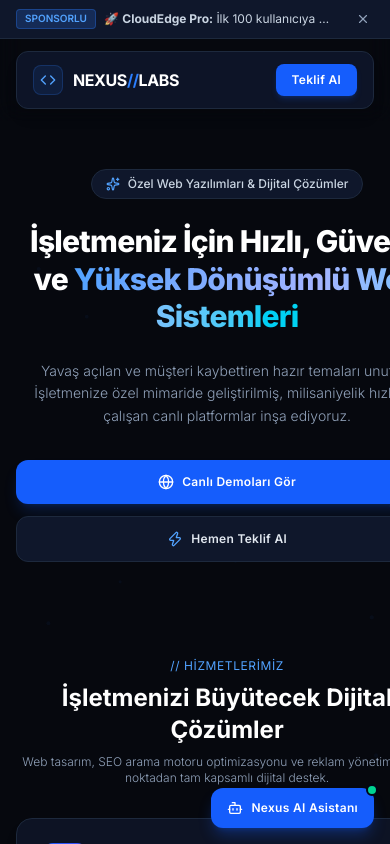
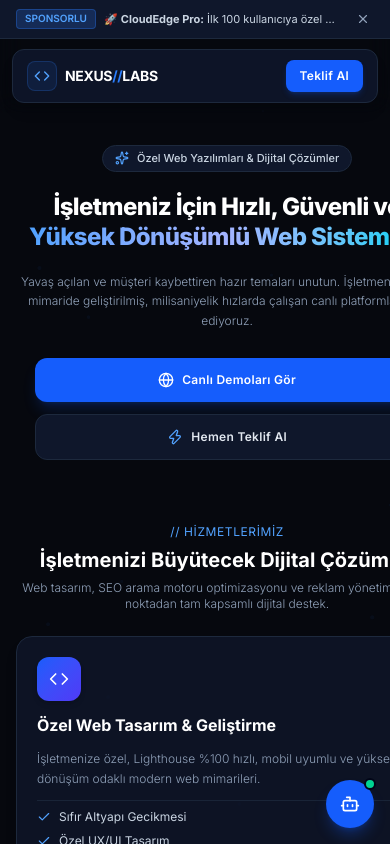
Before and after one commit to sametarat/web, a Next.js app: page / in a window 390 px wide. Shown: the top 844 px of the page. Built offline with nearby package versions, Linux system fonts and the light colour scheme.

Commit message:
mobil fix2.1222

```diff
--- a/src/app/page.tsx
+++ b/src/app/page.tsx
@@ -210,11 +210,11 @@ const CyberChatbot: FC = () => {
             initial={{ opacity: 0, scale: 0.95, y: 10 }}
             animate={{ opacity: 1, scale: 1, y: 0 }}
             exit={{ opacity: 0, scale: 0.95, y: 10 }}
-            className="w-[calc(100vw-2rem)] max-w-[380px] h-[500px] sm:h-[540px] rounded-2xl bg-slate-950 border border-slate-800 shadow-2xl flex flex-col overflow-hidden backdrop-blur-2xl mb-3"
+            className="w-[calc(100vw-2rem)] max-w-[360px] sm:max-w-[380px] h-[480px] sm:h-[540px] rounded-2xl bg-slate-950 border border-slate-800 shadow-2xl flex flex-col overflow-hidden backdrop-blur-2xl mb-3"
           >
             {/* Chat Header */}
-            <div className="p-4 bg-slate-900 border-b border-slate-800 flex items-center justify-between">
-              <div className="flex items-center gap-3">
+            <div className="p-3.5 sm:p-4 bg-slate-900 border-b border-slate-800 flex items-center justify-between">
+              <div className="flex items-center gap-2.5">
                 <div className="relative">
                   <div className="w-8 h-8 rounded-lg bg-blue-600 flex items-center justify-center text-white font-bold">
                     <Bot className="w-4 h-4" />
@@ -238,7 +238,7 @@ const CyberChatbot: FC = () => {
             </div>
 
             {/* Chat Body */}
-            <div className="flex-1 overflow-y-auto p-4 space-y-3 text-xs">
+            <div className="flex-1 overflow-y-auto p-3.5 sm:p-4 space-y-3 text-xs">
               {messages.map((msg) => (
                 <div
                   key={msg.id}
@@ -273,7 +273,7 @@ const CyberChatbot: FC = () => {
                 <button
                   key={q.id}
                   onClick={() => handleSendMessage(q.label)}
-                  className="px-3 py-1.5 rounded-lg bg-slate-900 border border-slate-800 hover:border-blue-500 text-[11px] text-slate-300 whitespace-nowrap transition-all"
+                  className="px-2.5 py-1.5 rounded-lg bg-slate-900 border border-slate-800 hover:border-blue-500 text-[11px] text-slate-300 whitespace-nowrap transition-all"
                 >
                   {q.label}
                 </button>
@@ -302,17 +302,18 @@ const CyberChatbot: FC = () => {
         )}
       </AnimatePresence>
 
+      {/* Responsive FAB / Button Trigger */}
       <motion.button
-        whileHover={{ scale: 1.03 }}
-        whileTap={{ scale: 0.97 }}
+        whileHover={{ scale: 1.05 }}
+        whileTap={{ scale: 0.95 }}
         onClick={() => setIsOpen(!isOpen)}
         aria-expanded={isOpen}
         aria-label="Nexus AI Asistanı Aç"
-        className="relative px-4 py-3 rounded-xl bg-blue-600 text-white font-semibold text-xs tracking-wide shadow-lg shadow-blue-600/30 flex items-center gap-2 group"
+        className="relative p-3.5 sm:px-4 sm:py-3 rounded-full sm:rounded-xl bg-blue-600 text-white font-semibold text-xs tracking-wide shadow-lg shadow-blue-600/30 flex items-center justify-center gap-2 group"
       >
-        <span className="absolute -top-1 -right-1 w-3 h-3 rounded-full bg-emerald-400 border-2 border-slate-950" />
-        <Bot className="w-4 h-4 text-white" />
-        <span>Nexus AI Asistanı</span>
+        <span className="absolute -top-0.5 -right-0.5 sm:-top-1 sm:-right-1 w-3 h-3 rounded-full bg-emerald-400 border-2 border-slate-950" />
+        <Bot className="w-5 h-5 sm:w-4 sm:h-4 text-white" />
+        <span className="hidden sm:inline">Nexus AI Asistanı</span>
       </motion.button>
     </aside>
   );
@@ -336,8 +337,8 @@ const LeadCaptureSection: FC = () => {
   };
 
   return (
-    <section id="teklif-al" className="my-12 p-6 sm:p-10 rounded-2xl bg-slate-900 border border-slate-800 relative overflow-hidden shadow-xl text-left scroll-mt-28">
-      <div className="max-w-3xl mx-auto space-y-6 relative z-10">
+    <section id="teklif-al" className="my-12 p-5 sm:p-10 rounded-2xl bg-slate-900 border border-slate-800 relative overflow-hidden shadow-xl text-left scroll-mt-28">
+      <div className="max-w-3xl mx-auto space-y-5 sm:space-y-6 relative z-10">
         <div className="inline-flex items-center gap-2 px-3 py-1 rounded-full bg-blue-500/10 border border-blue-500/20 text-blue-400 text-xs font-mono uppercase">
           <Zap className="w-3.5 h-3.5" />
           <span>HIZLI TEKLİF & İLETİŞİM FORMU</span>
@@ -366,7 +367,7 @@ const LeadCaptureSection: FC = () => {
           </motion.div>
         ) : (
           <form onSubmit={handleSubmit} className="space-y-4 pt-2">
-            <div className="grid grid-cols-1 sm:grid-cols-3 gap-2.5">
+            <div className="grid grid-cols-1 sm:grid-cols-3 gap-2">
               {[
                 'Özel Web Tasarım & Geliştirme',
                 'SEO Optimizasyonu',
@@ -444,7 +445,7 @@ const TopAdBanner: FC = () => {
           <span className="px-2 py-0.5 rounded bg-blue-500/20 text-blue-400 border border-blue-500/30 font-semibold text-[10px] shrink-0">
             SPONSORLU
           </span>
-          <span className="truncate">
+          <span className="truncate text-[11px] sm:text-xs">
             🚀 <strong>CloudEdge Pro:</strong> İlk 100 kullanıcıya özel %50 indirimli bulut sunucu altyapısı!
           </span>
         </div>
@@ -470,7 +471,7 @@ const TopAdBanner: FC = () => {
 
 const MetaGoogleAdsCard: FC = () => {
   return (
-    <section className="my-10 p-6 sm:p-8 rounded-2xl bg-slate-900 border border-slate-800 relative overflow-hidden shadow-lg">
+    <section className="my-10 p-5 sm:p-8 rounded-2xl bg-slate-900 border border-slate-800 relative overflow-hidden shadow-lg">
       <div className="flex flex-col md:flex-row items-start md:items-center justify-between gap-6 relative z-10 text-left">
         <div className="space-y-3 max-w-2xl">
           <div className="inline-flex items-center gap-2 px-3 py-1 rounded-full bg-blue-500/10 border border-blue-500/20 text-blue-400 text-[10px] font-mono tracking-wider uppercase">
@@ -583,8 +584,8 @@ const InteractiveRestaurantMockup: FC<{ activeTab: string }> = ({ activeTab }) =
   return (
     <div className="space-y-6">
       {activeTab === 'Rezervasyon' ? (
-        <div className="p-5 sm:p-6 rounded-xl bg-slate-900 border border-slate-800 max-w-xl mx-auto text-left space-y-4 shadow-lg">
-          <h4 className="text-base font-bold text-amber-400 flex items-center gap-2">
+        <div className="p-4 sm:p-6 rounded-xl bg-slate-900 border border-slate-800 max-w-xl mx-auto text-left space-y-4 shadow-lg">
+          <h4 className="text-sm sm:text-base font-bold text-amber-400 flex items-center gap-2">
             <Calendar className="w-4 h-4" /> Online Masa Rezervasyonu
           </h4>
           <p className="text-xs text-slate-400">Restoranımızda anlık masa müsaitliğini test edin.</p>
@@ -604,9 +605,9 @@ const InteractiveRestaurantMockup: FC<{ activeTab: string }> = ({ activeTab }) =
           </button>
         </div>
       ) : (
-        <div className="grid grid-cols-1 md:grid-cols-12 gap-6">
-          <div className="md:col-span-8 space-y-3 text-left">
-            <div className="text-xs font-mono text-amber-400 font-semibold uppercase tracking-wider mb-2 flex items-center gap-2">
+        <div className="grid grid-cols-1 md:grid-cols-12 gap-5">
+          <div className="md:col-span-8 space-y-2.5 text-left">
+            <div className="text-[11px] font-mono text-amber-400 font-semibold uppercase tracking-wider mb-2 flex items-center gap-2">
               <span className="w-2 h-2 rounded-full bg-amber-400" />
               MENÜ: {activeTab}
             </div>
@@ -616,7 +617,7 @@ const InteractiveRestaurantMockup: FC<{ activeTab: string }> = ({ activeTab }) =
                 <div
                   key={item.id}
                   onClick={() => toggleItem(item.id)}
-                  className={`p-3.5 rounded-xl border cursor-pointer transition-all flex items-center justify-between gap-4 ${
+                  className={`p-3 rounded-xl border cursor-pointer transition-all flex items-center justify-between gap-3 ${
                     isSelected
                       ? 'bg-amber-500/10 border-amber-500/50 text-white'
                       : 'bg-slate-900/80 border-slate-800 hover:border-slate-700 text-slate-300'
@@ -627,7 +628,7 @@ const InteractiveRestaurantMockup: FC<{ activeTab: string }> = ({ activeTab }) =
                       <span className="text-xs font-bold text-white">{item.name}</span>
                       <span className="text-[10px] font-mono px-2 py-0.5 rounded bg-slate-800 text-slate-400">{item.category}</span>
                     </div>
-                    <p className="text-[11px] text-slate-400 font-light">{item.desc}</p>
+                    <p className="text-[11px] text-slate-400 font-light leading-snug">{item.desc}</p>
                   </div>
                   <div className="text-right shrink-0">
                     <div className="text-amber-400 font-mono font-bold text-xs sm:text-sm">₺{item.price}</div>
@@ -696,8 +697,8 @@ const InteractiveEcommerceMockup: FC<{ activeTab: string }> = ({ activeTab }) =>
   return (
     <div className="space-y-6 text-left">
       {activeTab === 'Sepetim' ? (
-        <div className="p-5 sm:p-6 rounded-xl bg-slate-900 border border-slate-800 max-w-xl mx-auto space-y-4 shadow-lg">
-          <h4 className="text-sm font-bold text-pink-400 flex items-center gap-2 border-b border-slate-800 pb-2">
+        <div className="p-4 sm:p-6 rounded-xl bg-slate-900 border border-slate-800 max-w-xl mx-auto space-y-4 shadow-lg">
+          <h4 className="text-xs sm:text-sm font-bold text-pink-400 flex items-center gap-2 border-b border-slate-800 pb-2">
             <ShoppingBasket className="w-4 h-4" /> Alışveriş Sepetiniz ({cart.length} Ürün)
           </h4>
           {cart.length === 0 ? (
@@ -724,12 +725,12 @@ const InteractiveEcommerceMockup: FC<{ activeTab: string }> = ({ activeTab }) =>
           )}
         </div>
       ) : (
-        <div className="grid grid-cols-1 md:grid-cols-12 gap-6">
+        <div className="grid grid-cols-1 md:grid-cols-12 gap-5">
           <div className="md:col-span-8 grid grid-cols-1 sm:grid-cols-2 gap-3">
             {products.map((prod) => (
               <div
                 key={prod.id}
-                className="p-4 rounded-xl bg-slate-900 border border-slate-800 space-y-3 flex flex-col justify-between hover:border-slate-700 transition-all shadow-sm"
+                className="p-3.5 rounded-xl bg-slate-900 border border-slate-800 space-y-3 flex flex-col justify-between hover:border-slate-700 transition-all shadow-sm"
               >
                 <div className="space-y-1">
                   <span className="text-[9px] font-mono text-pink-400 px-2 py-0.5 rounded bg-pink-500/10 border border-pink-500/20">{prod.tag}</span>
@@ -738,7 +739,7 @@ const InteractiveEcommerceMockup: FC<{ activeTab: string }> = ({ activeTab }) =>
                 </div>
 
                 <div className="space-y-2 pt-2 border-t border-slate-800">
-                  <div className="flex gap-1.5 text-[10px] font-mono">
+                  <div className="flex gap-1 text-[10px] font-mono">
                     {['S', 'M', 'L', 'XL'].map((s) => (
                       <button
                         key={s}
@@ -793,9 +794,9 @@ const InteractiveHotelMockup: FC<{ activeTab: string }> = ({ activeTab }) => {
 
   return (
     <div className="space-y-6 text-left">
-      <div className="grid grid-cols-1 md:grid-cols-12 gap-6">
+      <div className="grid grid-cols-1 md:grid-cols-12 gap-5">
         <div className="md:col-span-7 space-y-3">
-          <div className="text-xs font-mono text-blue-400 font-semibold uppercase tracking-wider flex items-center gap-2">
+          <div className="text-[11px] font-mono text-blue-400 font-semibold uppercase tracking-wider flex items-center gap-2">
             <span className="w-2 h-2 rounded-full bg-blue-400" />
             OTEL MODÜLÜ: {activeTab}
           </div>
@@ -914,7 +915,7 @@ const BenchmarkSimulator: FC = () => {
         <button
           onClick={runBenchmark}
           disabled={isTesting}
-          className={`w-full sm:w-auto px-5 py-2.5 rounded-xl font-mono text-xs font-bold uppercase tracking-wider transition-all flex items-center justify-center gap-2 ${
+          className={`w-full sm:w-auto px-5 py-3 rounded-xl font-mono text-xs font-bold uppercase tracking-wider transition-all flex items-center justify-center gap-2 ${
             isTesting
               ? 'bg-slate-800 text-slate-500 cursor-not-allowed'
               : 'bg-blue-600 text-white hover:bg-blue-500'
@@ -926,7 +927,7 @@ const BenchmarkSimulator: FC = () => {
       </div>
 
       <div className="grid grid-cols-1 md:grid-cols-2 gap-5 text-left">
-        <div className="p-5 rounded-xl bg-slate-950/60 border border-slate-800 space-y-4">
+        <div className="p-4 sm:p-5 rounded-xl bg-slate-950/60 border border-slate-800 space-y-4">
           <div className="flex items-center justify-between">
             <div className="flex items-center gap-2">
               <span className="w-2 h-2 rounded-full bg-rose-500" />
@@ -972,7 +973,7 @@ const BenchmarkSimulator: FC = () => {
           )}
         </div>
 
-        <div className="p-5 rounded-xl bg-slate-950/60 border border-blue-500/30 space-y-4">
+        <div className="p-4 sm:p-5 rounded-xl bg-slate-950/60 border border-blue-500/30 space-y-4">
           <div className="flex items-center justify-between">
             <div className="flex items-center gap-2">
               <span className="w-2 h-2 rounded-full bg-blue-400" />
@@ -1093,7 +1094,7 @@ const LiveDemoShowcase: FC = () => {
             <div
               key={demo.id}
               onClick={() => handleDemoChange(demo)}
-              className={`p-4 rounded-xl border text-left transition-all duration-200 cursor-pointer ${
+              className={`p-3.5 sm:p-4 rounded-xl border text-left transition-all duration-200 cursor-pointer ${
                 isSelected
                   ? 'bg-slate-900 border-blue-500 shadow-md'
                   : 'bg-slate-950 border-slate-800 hover:border-slate-700'
@@ -1128,7 +1129,7 @@ const LiveDemoShowcase: FC = () => {
 
           <div className="flex items-center gap-2 px-3 py-1 rounded-lg bg-slate-950 border border-slate-800 text-xs font-mono text-slate-300 flex-1 max-w-md truncate">
             <Globe className="w-3.5 h-3.5 text-slate-500 shrink-0" />
-            <span className="text-slate-500">https://nexus-labs.io/demo/</span>
+            <span className="text-slate-500 hidden sm:inline">https://nexus-labs.io/demo/</span>
             <span className="text-white font-bold">{activeDemo.id}</span>
           </div>
 
@@ -1150,7 +1151,7 @@ const LiveDemoShowcase: FC = () => {
               <span>{activeDemo.subtitle}</span>
             </div>
 
-            <div className="flex items-center gap-1.5 overflow-x-auto w-full sm:w-auto pb-1 sm:pb-0">
+            <div className="flex items-center gap-1.5 overflow-x-auto w-full sm:w-auto pb-1 sm:pb-0 no-scrollbar">
               {activeDemo.navItems.map((item) => (
                 <button
                   key={item}
@@ -1201,13 +1202,13 @@ export default function Home() {
       {/* Sticky Header Wrapper */}
       <div className="sticky top-0 z-40 w-full backdrop-blur-md">
         <TopAdBanner />
-        <header className="py-3 px-4 sm:px-6 max-w-6xl mx-auto w-full">
-          <div className="bg-slate-900/90 border border-slate-800 rounded-xl px-4 sm:px-6 py-3 flex items-center justify-between shadow-lg">
-            <div className="flex items-center gap-2.5">
+        <header className="py-2.5 sm:py-3 px-3 sm:px-6 max-w-6xl mx-auto w-full">
+          <div className="bg-slate-900/90 border border-slate-800 rounded-xl px-3.5 sm:px-6 py-2.5 sm:py-3 flex items-center justify-between shadow-lg">
+            <div className="flex items-center gap-2">
               <div className="p-1.5 rounded-lg bg-blue-500/10 border border-blue-500/20 text-blue-400">
                 <Code className="w-4 h-4" />
               </div>
-              <span className="font-bold tracking-tight text-base text-white font-mono">
+              <span className="font-bold tracking-tight text-sm sm:text-base text-white font-mono">
                 NEXUS<span className="text-blue-500">//</span>LABS
               </span>
             </div>
@@ -1224,7 +1225,7 @@ export default function Home() {
               </span>
               <Link
                 href="#teklif-al"
-                className="px-4 py-2 rounded-lg bg-blue-600 hover:bg-blue-500 text-white font-semibold text-xs tracking-wide transition-all shadow-md shadow-blue-600/20"
+                className="px-3.5 py-2 rounded-lg bg-blue-600 hover:bg-blue-500 text-white font-semibold text-xs tracking-wide transition-all shadow-md shadow-blue-600/20"
               >
                 Teklif Al
               </Link>
@@ -1236,14 +1237,14 @@ export default function Home() {
       <CyberChatbot />
 
       {/* Main Content */}
-      <main className="relative z-10 pt-8 sm:pt-12 pb-20 px-4 sm:px-6 max-w-6xl mx-auto space-y-24 sm:space-y-32 flex-1">
+      <main className="relative z-10 pt-6 sm:pt-12 pb-20 px-4 sm:px-6 max-w-6xl mx-auto space-y-16 sm:space-y-28 flex-1">
 
         {/* Hero Section */}
-        <section className="text-center space-y-6 sm:space-y-8 relative pt-4">
+        <section className="text-center space-y-5 sm:space-y-6 relative pt-2 sm:pt-4">
           <motion.div
             initial={{ opacity: 0, y: 15 }}
             animate={{ opacity: 1, y: 0 }}
-            className="inline-flex items-center gap-2 px-3.5 py-1.5 rounded-full bg-slate-900 border border-slate-800 text-slate-300 text-xs font-medium"
+            className="inline-flex items-center gap-2 px-3 py-1 sm:px-3.5 sm:py-1.5 rounded-full bg-slate-900 border border-slate-800 text-slate-300 text-[11px] sm:text-xs font-medium"
           >
             <Sparkles className="w-3.5 h-3.5 text-blue-400" />
             <span>Özel Web Yazılımları & Dijital Çözümler</span>
@@ -1253,7 +1254,7 @@ export default function Home() {
             initial={{ opacity: 0, y: 20 }}
             animate={{ opacity: 1, y: 0 }}
             transition={{ duration: 0.5 }}
-            className="text-3xl sm:text-5xl md:text-6xl font-extrabold tracking-tight text-white leading-tight break-words"
+            className="text-2xl sm:text-4xl md:text-5xl lg:text-6xl font-extrabold tracking-tight text-white leading-tight sm:leading-none break-words"
           >
             İşletmeniz İçin Hızlı, Güvenli ve <br className="hidden sm:block" />
             <span className="text-transparent bg-clip-text bg-gradient-to-r from-blue-400 via-indigo-300 to-cyan-400">
@@ -1265,7 +1266,7 @@ export default function Home() {
             initial={{ opacity: 0, y: 20 }}
             animate={{ opacity: 1, y: 0 }}
             transition={{ delay: 0.1 }}
-            className="text-slate-400 text-sm sm:text-base max-w-2xl mx-auto font-light leading-relaxed"
+            className="text-slate-400 text-xs sm:text-base max-w-2xl mx-auto font-light leading-relaxed"
           >
             Yavaş açılan ve müşteri kaybettiren hazır temaları unutun. İşletmenize özel mimaride geliştirilmiş, milisaniyelik hızlarda çalışan canlı platformlar inşa ediyoruz.
           </motion.p>
@@ -1274,7 +1275,7 @@ export default function Home() {
             initial={{ opacity: 0, y: 20 }}
             animate={{ opacity: 1, y: 0 }}
             transition={{ delay: 0.2 }}
-            className="flex flex-col sm:flex-row items-center justify-center gap-3 max-w-md mx-auto pt-2"
+            className="flex flex-col sm:flex-row items-center justify-center gap-3 max-w-sm sm:max-w-md mx-auto pt-2"
           >
             <Link
               href="#demolar"
@@ -1295,10 +1296,10 @@ export default function Home() {
         </section>
 
         {/* Services Section */}
-        <section id="hizmetler" className="space-y-8 scroll-mt-28">
-          <div className="text-center space-y-2">
+        <section id="hizmetler" className="space-y-6 sm:space-y-8 scroll-mt-28">
+          <div className="text-center space-y-1.5 sm:space-y-2">
             <h2 className="text-xs font-mono text-blue-400 tracking-wider uppercase">// HİZMETLERİMİZ</h2>
-            <h3 className="text-2xl sm:text-3xl font-bold text-white">İşletmenizi Büyütecek Dijital Çözümler</h3>
+            <h3 className="text-xl sm:text-3xl font-bold text-white">İşletmenizi Büyütecek Dijital Çözümler</h3>
             <p className="text-slate-400 text-xs sm:text-sm max-w-lg mx-auto font-light">
               Web tasarım, SEO arama motoru optimizasyonu ve reklam yönetimiyle tek noktadan tam kapsamlı dijital destek.
             </p>
@@ -1310,13 +1311,13 @@ export default function Home() {
               return (
                 <div
                   key={idx}
-                  className="p-6 rounded-2xl bg-slate-900/80 border border-slate-800 hover:border-slate-700 transition-all space-y-5 shadow-lg flex flex-col justify-between"
+                  className="p-5 sm:p-6 rounded-2xl bg-slate-900/80 border border-slate-800 hover:border-slate-700 transition-all space-y-4 sm:space-y-5 shadow-lg flex flex-col justify-between text-left"
                 >
                   <div className="space-y-3">
                     <div className={`p-3 w-fit rounded-xl bg-gradient-to-br ${srv.color} text-white shadow-md`}>
-                      <IconComp className="w-6 h-6" />
+                      <IconComp className="w-5 h-5 sm:w-6 sm:h-6" />
                     </div>
-                    <h4 className="text-lg font-bold text-white">{srv.title}</h4>
+                    <h4 className="text-base sm:text-lg font-bold text-white">{srv.title}</h4>
                     <p className="text-slate-400 text-xs sm:text-sm font-light leading-relaxed">{srv.desc}</p>
 
                     <ul className="space-y-2 pt-2 border-t border-slate-800/80 text-xs text-slate-300">
@@ -1348,10 +1349,10 @@ export default function Home() {
         <MetaGoogleAdsCard />
 
         {/* Live Demo Showcase */}
-        <section id="demolar" className="space-y-8 scroll-mt-28">
-          <div className="text-center space-y-2">
+        <section id="demolar" className="space-y-6 sm:space-y-8 scroll-mt-28">
+          <div className="text-center space-y-1.5 sm:space-y-2">
             <h2 className="text-xs font-mono text-blue-400 tracking-wider uppercase">// CANLI SEKTÖREL DEMOLAR</h2>
-            <h3 className="text-2xl sm:text-3xl font-bold text-white">Sektörünüze Özel Canlı Web Mimarileri</h3>
+            <h3 className="text-xl sm:text-3xl font-bold text-white">Sektörünüze Özel Canlı Web Mimarileri</h3>
             <p className="text-slate-400 text-xs sm:text-sm max-w-lg mx-auto font-light">
               Müşterilerinize sunacağımız yüksek hızlı arayüzleri ve interaktif özellikleri doğrudan test edin.
             </p>
@@ -1361,10 +1362,10 @@ export default function Home() {
         </section>
 
         {/* Benchmark Section */}
-        <section id="demo" className="space-y-8 scroll-mt-28">
-          <div className="text-center space-y-2">
+        <section id="demo" className="space-y-6 sm:space-y-8 scroll-mt-28">
+          <div className="text-center space-y-1.5 sm:space-y-2">
             <h2 className="text-xs font-mono text-blue-400 tracking-wider uppercase">// PERFORMANS SİMÜLATÖRÜ</h2>
-            <h3 className="text-2xl sm:text-3xl font-bold text-white">Neden Milisaniyeler Önemlidir?</h3>
+            <h3 className="text-xl sm:text-3xl font-bold text-white">Neden Milisaniyeler Önemlidir?</h3>
             <p className="text-slate-400 text-xs sm:text-sm max-w-lg mx-auto font-light">
               Yavaş açılan her 1 saniye, ziyaretçilerinizin %20'sinin sitenizden ayrılmasına neden olur.
             </p>
@@ -1379,7 +1380,7 @@ export default function Home() {
       </main>
 
       {/* Footer */}
-      <footer className="bg-slate-950 border-t border-slate-900 py-10 px-4 sm:px-6 relative z-10 font-mono text-xs text-slate-500">
+      <footer className="bg-slate-950 border-t border-slate-900 py-8 sm:py-10 px-4 sm:px-6 relative z-10 font-mono text-xs text-slate-500">
         <div className="max-w-6xl mx-auto flex flex-col sm:flex-row items-center justify-between gap-4 text-center sm:text-left">
           <div className="flex items-center gap-2">
             <span className="font-bold text-white">NEXUS LABS</span>
```
